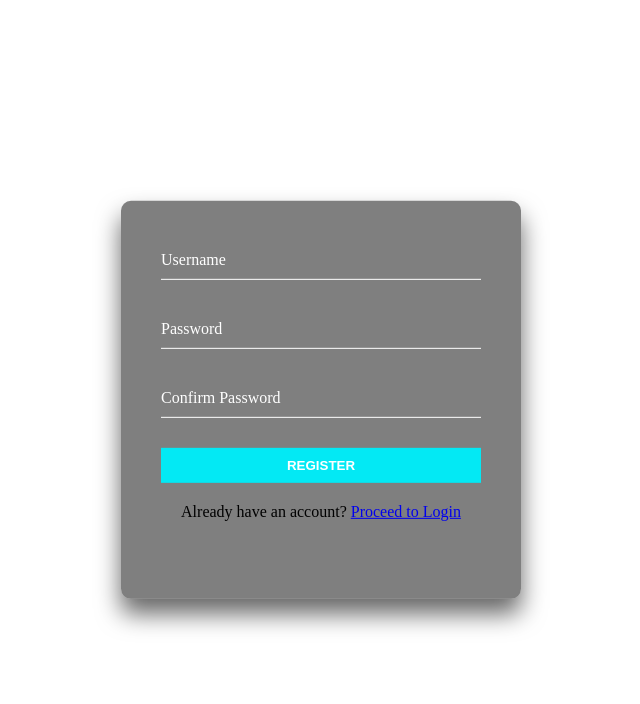
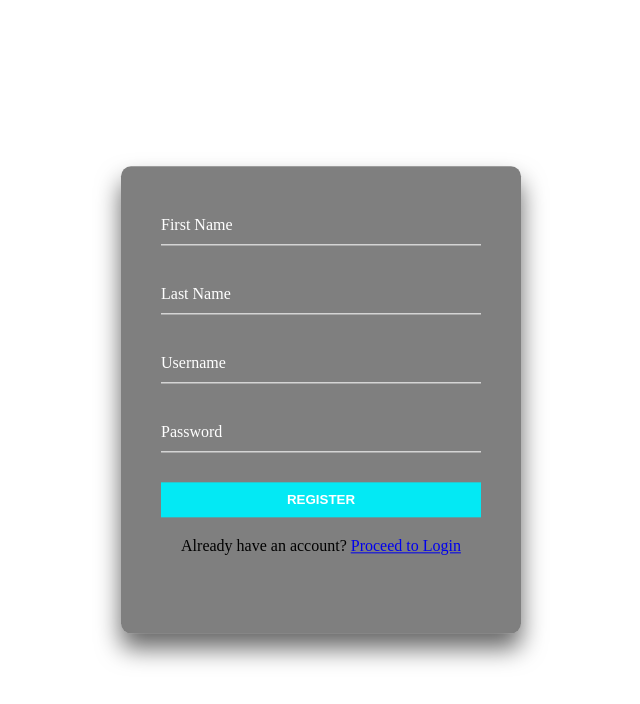
Before and after one commit to anggevictoria/PDO_login, a PHP site: page /register.html in a window 1280 px wide. Shown: the top 704 px of the page, without its empty margins (319-959 px from the left). Run offline with PHP 8.4, Linux system fonts and the light colour scheme.

Commit message:
Reg Initial UI

```diff
--- a/frontend/registration.php
+++ b/frontend/registration.php
@@ -19,18 +19,22 @@
 			<form action="../API/register_query.php" method="POST">
 				<h4 class="text-success">Register here...</h4>
 				<hr style="border-top:1px groovy #000;">
+
 				<div class="form-group">
 					<label>Firstname</label>
 					<input type="text" class="form-control" name="firstname" />
 				</div>
+
 				<div class="form-group">
 					<label>Lastname</label>
 					<input type="text" class="form-control" name="lastname" />
 				</div>
+
 				<div class="form-group">
 					<label>Username</label>
 					<input type="text" class="form-control" name="username" />
 				</div>
+
 				<div class="form-group">
 					<label>Password</label>
 					<input type="password" class="form-control" name="password" />
@@ -39,6 +43,7 @@
 				<div class="form-group">
 					<button class="btn btn-primary form-control" name="register">Register</button>
 				</div>
+
 				<a href="../index.php">Login</a>
 			</form>
 		</div>
--- a/register.html
+++ b/register.html
@@ -4,28 +4,35 @@
     <meta charset="UTF-8">
     <meta name="viewport" content="width=device-width, initial-scale=1.0">
     <title>Register</title>
-    <link rel="stylesheet" href="style.css">
+    <link rel="stylesheet" href="frontend/style.css">
 </head>
 <body>
     <div class="login-box">
-        <form class= "form" action="register.php" method="post">
+        <form class= "form" action="../API/register_query.php" method="POST">
+
+          <div class="user-box">
+            <input type="text" name="firstname" required="">
+            <label>First Name</label>
+          </div>
+
+          <div class="user-box">
+            <input type="text" name="lastname" required="">
+            <label>Last Name</label>
+          </div>
+
           <div class="user-box">
             <input type="text" name="username" required="">
             <label>Username</label>
           </div>
+
           <div class="user-box">
-            <input type="password" name="pass" required="">
+            <input type="password" name="password" required="">
             <label>Password</label>
           </div>
 
-              <div class="user-box">
-            <input type="password" name="pass2" required="">
-            <label>Confirm Password</label>
-          </div>
-
-          <input type="submit" value="Register">
+          <input type="submit" value="Register" name="register">
         </form>
 
-        <p class="text--center">Already have an account? <a href="index.html">Proceed to Login</a> <svg class="icon">
+        <p class="text--center">Already have an account? <a href="../index.html">Proceed to Login</a> <svg class="icon">
 </body>
 </html>
```
